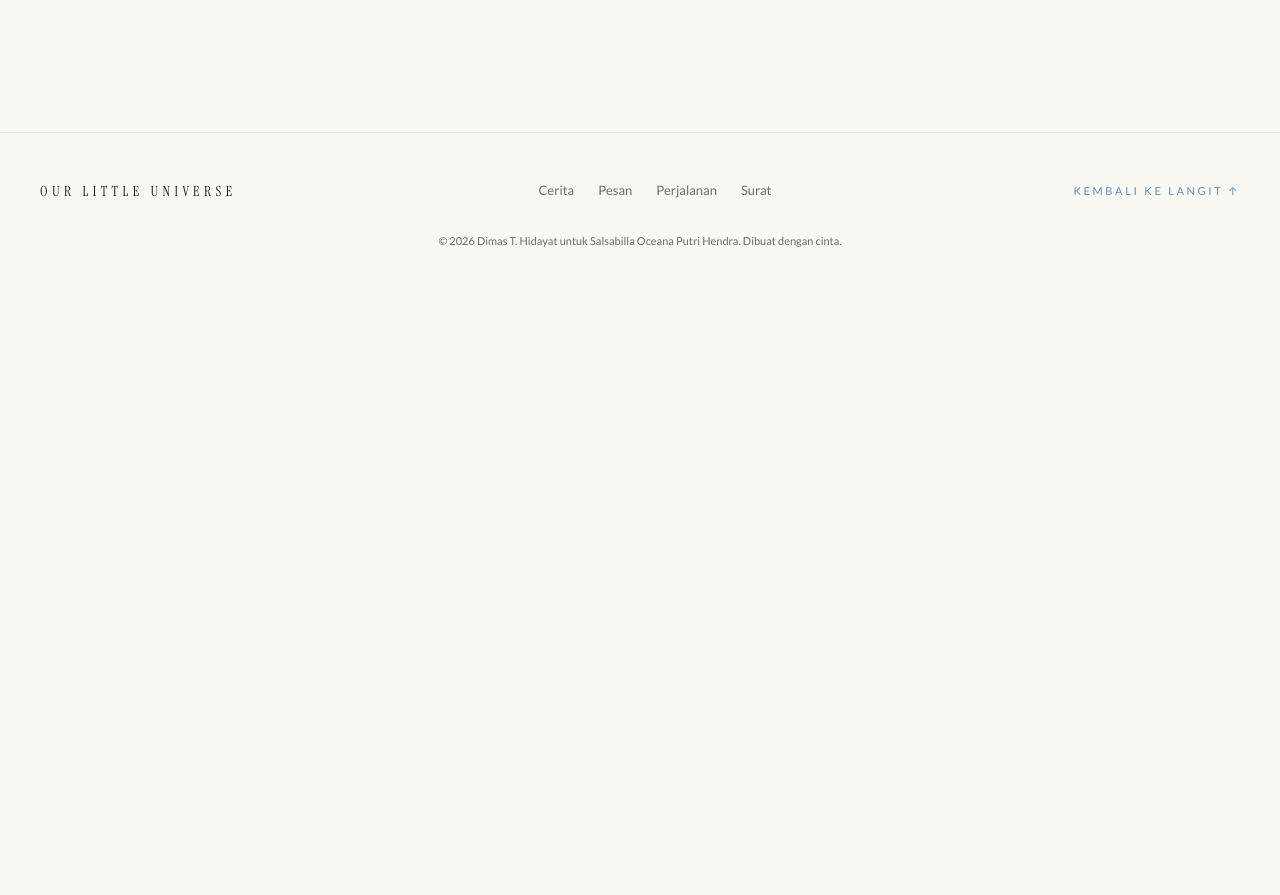
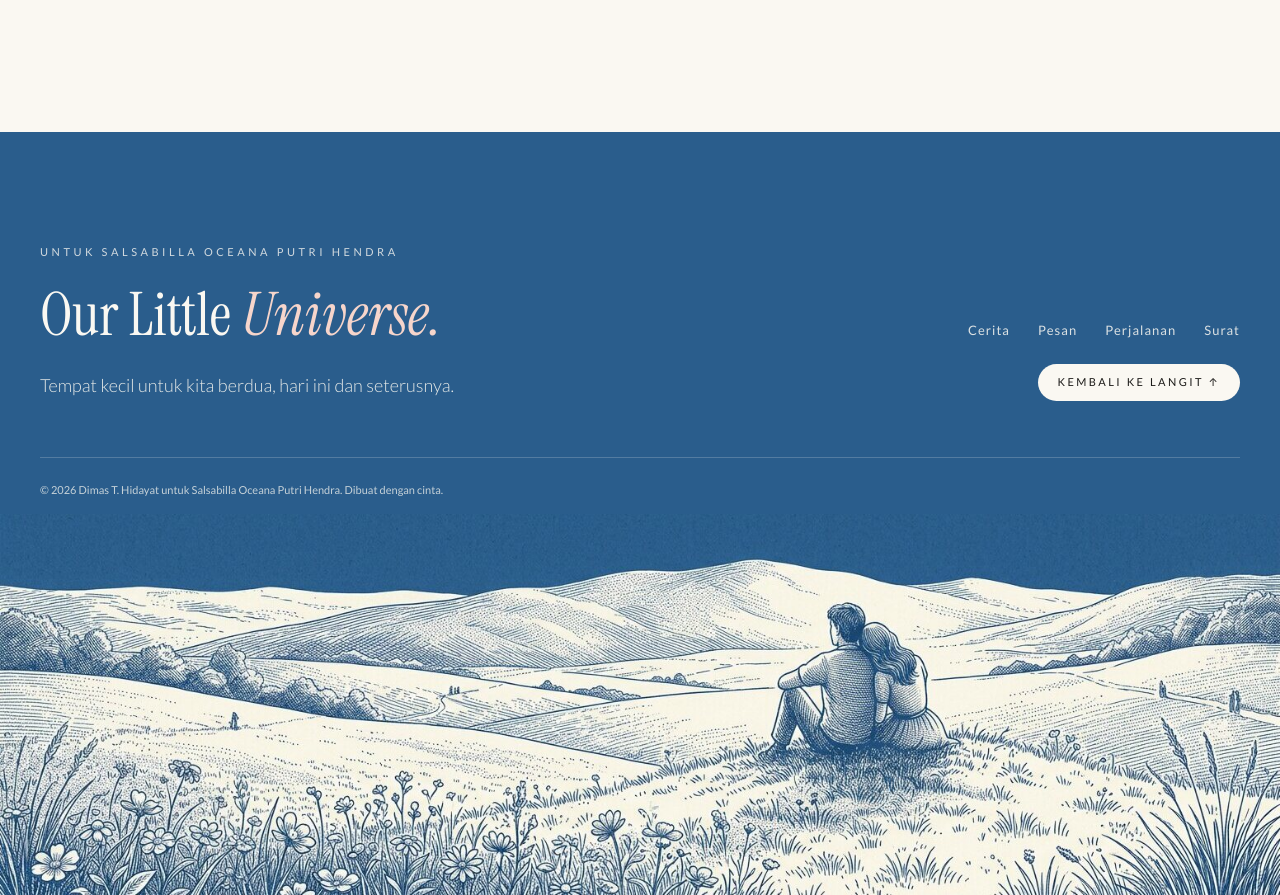
Before and after one commit to DimasHidayat24/universe, a React (Vite) app: page / in a window 1280 px wide. Shown: the part 7040-7935 px from the top of the page. Before the commit the page ends 7337 px from the top, so only its background shows below. Built offline with nearby package versions, Linux system fonts and the light colour scheme; a web font is replaced by a local one.

Commit message:
Footer baru: band biru + ilustrasi pasangan di bukit (#12)
Co-authored-by: DimasHidayat24 <dimastaufik955@gmail.com>

```diff
--- a/src/App.tsx
+++ b/src/App.tsx
@@ -27,6 +27,7 @@ import gallery17 from './assets/images/gallery/gallery-17.jpg';
 import skyDay from './assets/sky/sky-day.jpg';
 import cloudWisps from './assets/sky/cloud-wisps.jpg';
 import skyNyc from './assets/sky/sky-nyc.jpg';
+import footerCouple from './assets/sky/footer-couple.jpg';
 
 const NAV = [
   { id: 'cerita', label: 'Cerita', n: '01' },
@@ -462,16 +463,26 @@ export default function App() {
       </main>
 
       {/* ================= FOOTER ================= */}
-      <footer className="border-t hairline px-6 sm:px-10 py-12 pb-24 sm:pb-12">
-        <div className="max-w-7xl mx-auto flex flex-col md:flex-row items-center justify-between gap-8">
-          <p className="font-serif text-sm tracking-[0.32em] uppercase">Our Little Universe</p>
-          <nav className="flex flex-wrap justify-center gap-6" aria-label="Footer">
+      <footer className="relative bg-[#2A5D8C] text-[#FAF8F2] overflow-hidden">
+        <div className="px-6 sm:px-10 pt-20 sm:pt-28 max-w-7xl mx-auto">
+          <div className="flex flex-col lg:flex-row lg:items-end lg:justify-between gap-12">
+            <div className="max-w-xl">
+              <p className="text-[11px] tracking-[0.32em] uppercase text-[#FAF8F2]/80">Untuk {config.partnerName}</p>
+              <h2 className="mt-6 font-serif text-4xl sm:text-5xl lg:text-6xl leading-[1.05] text-balance">
+                Our Little <span className="font-italic-serif text-[#F6D5CB]">Universe.</span>
+              </h2>
+              <p className="mt-6 text-base sm:text-lg leading-relaxed text-[#FAF8F2]/90 font-light">
+                Tempat kecil untuk kita berdua, hari ini dan seterusnya.
+              </p>
+            </div>
+            <div className="flex flex-col items-start lg:items-end gap-6">
+              <nav className="flex flex-wrap gap-x-7 gap-y-3" aria-label="Footer">
                 {NAV.map((item) => (
                   <button
                     key={item.id}
                     type="button"
                     onClick={() => scrollToId(item.id)}
-                className="text-[13px] text-[#6E6A64] hover:text-[#1C1B19] cursor-pointer"
+                    className="text-[13px] tracking-[0.08em] text-[#FAF8F2]/85 hover:text-white underline-offset-4 hover:underline cursor-pointer"
                   >
                     {item.label}
                   </button>
@@ -480,14 +491,23 @@ export default function App() {
               <button
                 type="button"
                 onClick={() => window.scrollTo({ top: 0, behavior: 'smooth' })}
-            className="text-[11px] tracking-[0.24em] uppercase text-[#5B8FC7] hover:text-[#1C1B19] cursor-pointer"
+                className="px-5 py-2.5 rounded-full bg-[#FAF8F2] text-[#1C1B19] text-[11px] tracking-[0.22em] uppercase hover:bg-white transition-colors cursor-pointer"
               >
                 Kembali ke langit ↑
               </button>
             </div>
-        <p className="mt-8 text-center text-[11px] text-[#6E6A64]">
+          </div>
+          <p className="mt-14 pt-6 border-t border-[#FAF8F2]/20 text-[11px] text-[#FAF8F2]/75">
             © 2026 {config.yourName} untuk {config.partnerName}. Dibuat dengan cinta.
           </p>
+        </div>
+        <img
+          src={footerCouple}
+          alt="Ilustrasi sepasang kekasih duduk berdua di bukit menikmati pemandangan"
+          loading="lazy"
+          className="block w-full h-auto mt-4 select-none"
+          draggable={false}
+        />
       </footer>
 
       <AmbientAudioPlayer musicUrl={config.musicUrl} musicTitle={config.musicTitle} />
```
Also changed, not shown: src/assets/sky/footer-couple.jpg (added). Lines whose indentation alone changed are shown as unchanged.
